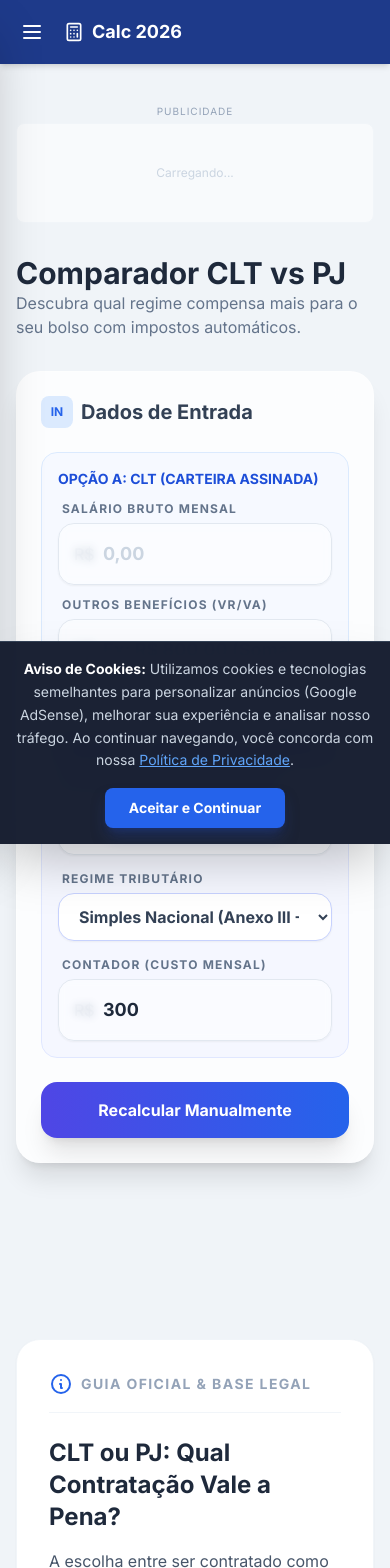
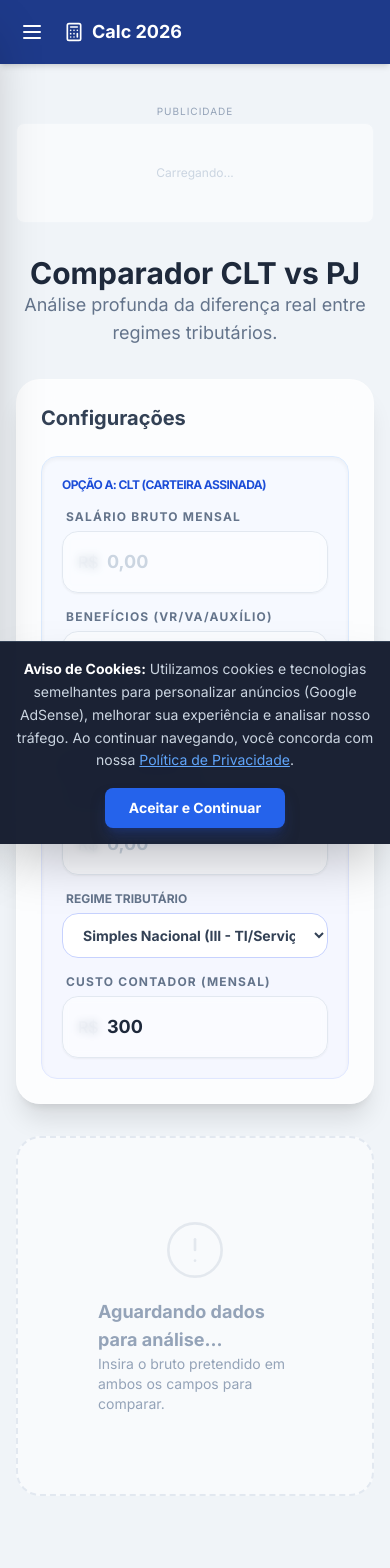
Before and after one commit to noviso123/calculadorasalariobr, a React (Vite) app: page /comparar in a window 390 px wide. Shown: the top 1568 px of the page. Built offline with nearby package versions, Linux system fonts and the light colour scheme.

Commit message:
Refactor: Advanced IRPF breakdown and Annual CLT vs PJ Comparative

```diff
--- a/src/components/views/CompareView.tsx
+++ b/src/components/views/CompareView.tsx
@@ -26,11 +26,8 @@ const CompareView: React.FC = () => {
   // Real-time calculation
   React.useEffect(() => {
     if (cltData.grossSalary > 0 && pjData.grossMonthly > 0) {
-        // Calcular CLT
         const resClt = calculateSalary(cltData);
         setResultClt(resClt);
-
-        // Calcular PJ (Automático)
         const resPj = calculatePjTax(pjData);
         setResultPj(resPj);
     } else {
@@ -39,144 +36,171 @@ const CompareView: React.FC = () => {
     }
   }, [cltData, pjData]);
 
-  const handleCalc = (e: React.FormEvent) => {
-    e.preventDefault();
-  };
+  const handleCalc = (e: React.FormEvent) => { e.preventDefault(); };
 
   const formatCurrency = (val: number) => new Intl.NumberFormat('pt-BR', { style: 'currency', currency: 'BRL' }).format(val);
 
   return (
-    <div className="w-full max-w-6xl mx-auto pb-24">
+    <div className="w-full max-w-7xl mx-auto pb-24">
        <Helmet>
         <title>Comparador CLT x PJ 2026 - Qual vale mais a pena?</title>
       </Helmet>
 
       <header className="mb-8 md:mb-12">
-        <h2 className="text-3xl font-bold text-slate-800">Comparador CLT vs PJ</h2>
-        <p className="text-slate-500">Descubra qual regime compensa mais para o seu bolso com impostos automáticos.</p>
+        <h2 className="text-3xl font-bold text-slate-800 text-center md:text-left">Comparador CLT vs PJ</h2>
+        <p className="text-slate-500 text-center md:text-left text-lg">Análise profunda da diferença real entre regimes tributários.</p>
       </header>
 
       <div className="flex flex-col lg:flex-row gap-8 items-start">
 
         {/* LADO ESQUERDO: INPUTS */}
-        <section className="w-full lg:w-5/12 glass-card p-6 md:p-8 rounded-3xl animate-fade-in-up relative z-10 transition-all">
-            <h3 className="text-xl font-bold text-slate-700 mb-6 flex items-center gap-2">
-                <span className="w-8 h-8 rounded-lg bg-blue-100 text-blue-600 flex items-center justify-center text-xs">IN</span>
-                Dados de Entrada
-            </h3>
+        <section className="w-full lg:w-4/12 glass-card p-6 md:p-8 rounded-3xl animate-fade-in-up relative z-10 transition-all">
+            <h3 className="text-xl font-bold text-slate-700 mb-6 flex items-center gap-2">Configurações</h3>
 
             <form onSubmit={handleCalc} className="space-y-6">
                 {/* BLOCO CLT */}
-                <div className="bg-blue-50/50 p-4 rounded-2xl border border-blue-100">
-                    <h4 className="text-sm font-bold text-blue-700 uppercase mb-3">Opção A: CLT (Carteira Assinada)</h4>
+                <div className="bg-blue-50/50 p-5 rounded-2xl border border-blue-100 shadow-inner">
+                    <h4 className="text-xs font-bold text-blue-700 uppercase mb-4 tracking-tighter">Opção A: CLT (Carteira Assinada)</h4>
                     <InputGroup label="Salário Bruto Mensal" value={cltData.grossSalary} onChange={v => setCltData({...cltData, grossSalary: Number(v)})} required />
-                    <div className="mt-3">
-                         <InputGroup label="Outros Benefícios (VR/VA)" value={cltData.otherDiscounts} onChange={v => setCltData({...cltData, otherDiscounts: Number(v)})} placeholder="Ex: R$ 800,00 (Somar ao Líquido)" />
+                    <div className="mt-4">
+                         <InputGroup label="Benefícios (VR/VA/Auxílio)" value={cltData.otherDiscounts} onChange={v => setCltData({...cltData, otherDiscounts: Number(v)})} placeholder="Ex: 1000" />
                     </div>
                 </div>
 
                 {/* BLOCO PJ */}
-                <div className="bg-indigo-50/50 p-4 rounded-2xl border border-indigo-100">
-                    <h4 className="text-sm font-bold text-indigo-700 uppercase mb-3">Opção B: PJ (Prestador de Serviço)</h4>
+                <div className="bg-indigo-50/50 p-5 rounded-2xl border border-indigo-100 shadow-inner">
+                    <h4 className="text-xs font-bold text-indigo-700 uppercase mb-4 tracking-tighter">Opção B: PJ (Empresa)</h4>
                     <InputGroup label="Faturamento Bruto Mensal" value={pjData.grossMonthly} onChange={v => setPjData({...pjData, grossMonthly: Number(v)})} required />
 
                     <div className="mt-4 space-y-4">
                         <div>
-                             <label className="block text-xs font-bold text-slate-500 uppercase tracking-widest mb-1.5 ml-1">Regime Tributário</label>
+                             <label className="block text-xs font-bold text-slate-500 uppercase mb-1.5 ml-1">Regime Tributário</label>
                              <select
                                 value={pjData.regime}
                                 onChange={e => setPjData({...pjData, regime: e.target.value as PjRegime})}
-                                className="w-full px-4 py-3 rounded-2xl glass-input outline-none font-bold text-slate-700 bg-white border border-indigo-200"
+                                className="w-full px-4 py-3 rounded-2xl bg-white border border-indigo-200 outline-none focus:ring-2 ring-indigo-500/20 font-bold text-slate-700 transition-all text-sm"
                              >
-                                <option value="mei">MEI (Microempreendedor Individual)</option>
-                                <option value="simples_nacional_3">Simples Nacional (Anexo III - TI/Serviços - 6%)</option>
-                                <option value="simples_nacional_5">Simples Nacional (Anexo V - 15.5%)</option>
-                                <option value="lucro_presumido">Lucro Presumido (~14.33%)</option>
+                                <option value="mei">MEI (Ideal até R$ 6.750/mês)</option>
+                                <option value="simples_nacional_3">Simples Nacional (III - TI/Serviços)</option>
+                                <option value="simples_nacional_5">Simples Nacional (V - Sem Fator R)</option>
+                                <option value="lucro_presumido">Lucro Presumido</option>
                              </select>
                         </div>
-                        <InputGroup label="Contador (Custo Mensal)" value={pjData.accountantCost} onChange={v => setPjData({...pjData, accountantCost: Number(v)})} />
+                        <InputGroup label="Custo Contador (Mensal)" value={pjData.accountantCost} onChange={v => setPjData({...pjData, accountantCost: Number(v)})} />
+                    </div>
+                </div>
+            </form>
+        </section>
+
+        {/* LADO DIREITO: ANALISE DETALHADA */}
+        <section className="w-full lg:w-8/12 relative z-10">
+            {resultClt && resultPj ? (
+             <div className="animate-fade-in-up space-y-6">
+
+                {/* ANALISE DE IMPACTO ANUAL */}
+                <div className="bg-white p-1 rounded-3xl border border-slate-200 shadow-xl overflow-hidden">
+                    <div className="bg-slate-800 text-white p-5 flex justify-between items-center">
+                         <div>
+                            <h4 className="text-lg font-bold">Resumo Total Anual</h4>
+                            <p className="text-xs opacity-60">Considerando todos os proventos extras (13º, Férias, FGTS)</p>
+                         </div>
+                         <div className="text-right">
+                             <span className="text-xs uppercase font-medium opacity-50 block">Diferença Anual</span>
+                             <span className={`text-2xl font-black ${ (resultPj.net * 12) > ((resultClt.finalNetSalary + resultClt.otherDiscounts) * 12 + resultClt.grossSalary + resultClt.grossSalary/3 + resultClt.fgtsMonthly * 12) ? 'text-emerald-400' : 'text-blue-400'}`}>
+                                {formatCurrency(Math.abs((resultPj.net * 12) - ((resultClt.finalNetSalary + resultClt.otherDiscounts) * 12 + resultClt.grossSalary + resultClt.grossSalary/3 + resultClt.fgtsMonthly * 12)))}
+                             </span>
                          </div>
                     </div>
 
-                <button type="submit" className="w-full bg-gradient-to-r from-indigo-600 to-blue-600 hover:from-indigo-700 hover:to-blue-700 text-white font-bold py-4 rounded-2xl shadow-xl transition-all active:scale-[0.98]">
-                    Recalcular Manualmente
-                </button>
-            </form>
-        </section>
-
-        {/* LADO DIREITO: RESULTADOS */}
-        <section className="w-full lg:w-7/12 relative z-10">
-            {resultClt && resultPj && (
-             <div className="animate-fade-in-up space-y-6">
-
-                {/* VERSUS CARD */}
-                <div className="grid grid-cols-1 md:grid-cols-2 gap-4">
-                    {/* CARD CLT */}
-                    <div className="bg-white p-6 rounded-3xl border border-blue-100 shadow-lg relative overflow-hidden group hover:border-blue-300 transition-colors">
-                        <div className="absolute top-0 left-0 w-full h-1.5 bg-blue-500"></div>
-                        <h4 className="text-blue-600 font-bold text-lg mb-1">CLT Líquido</h4>
-                        <p className="text-xs text-slate-400 mb-4">Salário + Benefícios</p>
-
-                        <p className="text-3xl font-black text-slate-800 mb-2">{formatCurrency(resultClt.finalNetSalary + resultClt.otherDiscounts)}</p>
-
-                        <div className="space-y-1 text-xs text-slate-500">
-                             <div className="flex justify-between"><span>Bruto:</span> <span>{formatCurrency(resultClt.grossSalary)}</span></div>
-                             <div className="flex justify-between text-red-500"><span>Impostos:</span> <span>-{formatCurrency(resultClt.inss + resultClt.irpf)}</span></div>
-                             <div className="flex justify-between text-emerald-600 font-bold"><span>FGTS (Depósito):</span> <span>+{formatCurrency(resultClt.fgtsMonthly)}</span></div>
+                    <div className="overflow-x-auto">
+                        <table className="w-full text-sm">
+                            <thead>
+                                <tr className="bg-slate-50 text-slate-400 uppercase text-[10px] font-bold tracking-widest border-b border-slate-100">
+                                    <th className="px-6 py-4 text-left">Item / Provento</th>
+                                    <th className="px-6 py-4 text-center">CLT (Anual)</th>
+                                    <th className="px-6 py-4 text-center">PJ (Anual)</th>
+                                </tr>
+                            </thead>
+                            <tbody className="divide-y divide-slate-100 font-medium text-slate-700">
+                                <tr>
+                                    <td className="px-6 py-4">Salários / Notas Fiscais (x12)</td>
+                                    <td className="px-6 py-4 text-center">{formatCurrency(resultClt.finalNetSalary * 12)}</td>
+                                    <td className="px-6 py-4 text-center">{formatCurrency(resultPj.net * 12)}</td>
+                                </tr>
+                                <tr>
+                                    <td className="px-6 py-4">Benefícios (VR/VA/Auxílios)</td>
+                                    <td className="px-6 py-4 text-center">{formatCurrency(resultClt.otherDiscounts * 12)}</td>
+                                    <td className="px-6 py-4 text-center">—</td>
+                                </tr>
+                                <tr>
+                                    <td className="px-6 py-4">13º Salário Líquido (Estimado)</td>
+                                    <td className="px-6 py-4 text-center text-blue-600">+{formatCurrency(resultClt.finalNetSalary)}</td>
+                                    <td className="px-6 py-4 text-center">—</td>
+                                </tr>
+                                <tr>
+                                    <td className="px-6 py-4">Férias (+ 1/3 Constitucional)</td>
+                                    <td className="px-6 py-4 text-center text-blue-600">+{formatCurrency(resultClt.grossSalary / 3)}</td>
+                                    <td className="px-6 py-4 text-center font-normal italic opacity-50">(Dias não faturados?)</td>
+                                </tr>
+                                <tr>
+                                    <td className="px-6 py-4">Depósito FGTS Anual (8%)</td>
+                                    <td className="px-6 py-4 text-center text-emerald-600 font-bold">+{formatCurrency(resultClt.fgtsMonthly * 12)}</td>
+                                    <td className="px-6 py-4 text-center">—</td>
+                                </tr>
+                                <tr className="bg-slate-50 font-black text-lg text-slate-900	">
+                                    <td className="px-6 py-5">Valor Total Real Anual</td>
+                                    <td className="px-6 py-5 text-center text-blue-700">
+                                        {formatCurrency((resultClt.finalNetSalary + resultClt.otherDiscounts) * 12 + resultClt.grossSalary + resultClt.grossSalary/3 + resultClt.fgtsMonthly * 12)}
+                                    </td>
+                                    <td className="px-6 py-5 text-center text-indigo-700">
+                                        {formatCurrency(resultPj.net * 12)}
+                                    </td>
+                                </tr>
+                            </tbody>
+                        </table>
                     </div>
                 </div>
 
-                    {/* CARD PJ */}
-                    <div className="bg-white p-6 rounded-3xl border border-indigo-100 shadow-lg relative overflow-hidden group hover:border-indigo-300 transition-colors">
-                         <div className="absolute top-0 left-0 w-full h-1.5 bg-indigo-500"></div>
-                         <h4 className="text-indigo-600 font-bold text-lg mb-1">PJ Líquido</h4>
-                         <p className="text-xs text-slate-400 mb-4">{resultPj.regimeLabel}</p>
-
-                         <p className="text-3xl font-black text-slate-800 mb-2">{formatCurrency(resultPj.net)}</p>
-
-                         <div className="space-y-1 text-xs text-slate-500">
-                             <div className="flex justify-between"><span>Faturamento:</span> <span>{formatCurrency(pjData.grossMonthly)}</span></div>
-                             <div className="flex justify-between text-red-500"><span>Imposto ({resultPj.taxRate}%):</span> <span>-{formatCurrency(resultPj.taxValue)}</span></div>
-                             <div className="flex justify-between text-red-400"><span>Custos:</span> <span>-{formatCurrency(pjData.accountantCost)}</span></div>
+                {/* VEREDITO PERSONALIZADO */}
+                <div className={`p-8 rounded-3xl border-2 shadow-lg transition-all ${resultPj.net*12 > ((resultClt.finalNetSalary + resultClt.otherDiscounts) * 12 + resultClt.grossSalary + resultClt.grossSalary/3 + resultClt.fgtsMonthly * 12) ? 'bg-emerald-50 border-emerald-200' : 'bg-blue-50 border-blue-200'}`}>
+                    <div className="flex flex-col md:flex-row gap-6 items-center">
+                        <div className={`h-20 w-20 rounded-2xl flex items-center justify-center shrink-0 shadow-lg ${resultPj.net*12 > ((resultClt.finalNetSalary + resultClt.otherDiscounts) * 12 + resultClt.grossSalary + resultClt.grossSalary/3 + resultClt.fgtsMonthly * 12) ? 'bg-emerald-500 text-white' : 'bg-blue-500 text-white'}`}>
+                            {resultPj.net*12 > ((resultClt.finalNetSalary + resultClt.otherDiscounts) * 12 + resultClt.grossSalary + resultClt.grossSalary/3 + resultClt.fgtsMonthly * 12) ? (
+                                <svg xmlns="http://www.w3.org/2000/svg" width="40" height="40" viewBox="0 0 24 24" fill="none" stroke="currentColor" strokeWidth="2.5" strokeLinecap="round" strokeLinejoin="round"><polyline points="20 6 9 17 4 12"/></svg>
+                            ) : (
+                                <svg xmlns="http://www.w3.org/2000/svg" width="40" height="40" viewBox="0 0 24 24" fill="none" stroke="currentColor" strokeWidth="2.5" strokeLinecap="round" strokeLinejoin="round"><path d="M18 6 6 18"/><path d="M6 6l12 12"/></svg>
+                            )}
                         </div>
-                    </div>
-                </div>
-
-                {/* RESULTADO FINAL (VENCEDOR) */}
-                <div className="glass-card p-6 md:p-8 rounded-3xl flex flex-col md:flex-row items-center gap-6 border border-slate-200">
-                    <div className={`p-4 rounded-full ${resultPj.net > (resultClt.finalNetSalary + resultClt.otherDiscounts) ? 'bg-indigo-100 text-indigo-600' : 'bg-blue-100 text-blue-600'}`}>
-                        <svg xmlns="http://www.w3.org/2000/svg" width="32" height="32" viewBox="0 0 24 24" fill="none" stroke="currentColor" strokeWidth="2" strokeLinecap="round" strokeLinejoin="round"><path d="M6 9H4.5a2.5 2.5 0 0 1 0-5H6"/><path d="M18 9h1.5a2.5 2.5 0 0 0 0-5H18"/><path d="M4 22h16"/><path d="M10 14.66V17c0 .55-.47.98-.97 1.21C7.85 18.75 7 20.24 7 22"/><path d="M14 14.66V17c0 .55.47.98.97 1.21C16.15 18.75 17 20.24 17 22"/><path d="M18 2H6v7a6 6 0 0 0 12 0V2Z"/></svg>
-                    </div>
-                    <div className="flex-1">
-                        <h3 className="text-xl font-bold text-slate-800">
-                            {resultPj.net > (resultClt.finalNetSalary + resultClt.otherDiscounts) ? 'PJ Compensa Mais' : 'CLT Compensa Mais'}
+                        <div className="flex-1 text-center md:text-left">
+                            <h3 className="text-2xl font-black text-slate-800 mb-2">
+                                {resultPj.net*12 > ((resultClt.finalNetSalary + resultClt.otherDiscounts) * 12 + resultClt.grossSalary + resultClt.grossSalary/3 + resultClt.fgtsMonthly * 12) ? 'O regime PJ é financeiramente vantajoso!' : 'O regime CLT ainda é mais seguro e lucrativo!'}
                             </h3>
                             {(() => {
-                            const cltTotalVal = resultClt.finalNetSalary + resultClt.otherDiscounts;
-                            const diff = Math.abs(resultPj.net - cltTotalVal);
-                            const breakEven = (cltTotalVal + pjData.accountantCost) / (1 - (resultPj.taxRate / 100));
+                                const cltAnnualTotal = (resultClt.finalNetSalary + resultClt.otherDiscounts) * 12 + resultClt.grossSalary + resultClt.grossSalary/3 + resultClt.fgtsMonthly * 12;
+                                const breakEvenMonthly = (cltAnnualTotal / 12 + pjData.accountantCost) / (1 - (resultPj.taxRate / 100));
 
                                 return (
-                                <div className="text-slate-500 text-sm mt-1 space-y-2">
-                                    <p>
-                                        A diferença líquida é de <strong className="text-emerald-600">{formatCurrency(diff)}</strong> por mês.
+                                    <div className="space-y-4">
+                                        <p className="text-slate-600 leading-relaxed">
+                                            Considerando todos os direitos CLT (como FGTS e 13º), seu ganho anual atual equivale a um faturamento PJ de
+                                            <strong className="text-xl mx-2 text-slate-800 underline decoration-indigo-400 decoration-4 underline-offset-4">{formatCurrency(breakEvenMonthly)}/mês</strong>.
                                         </p>
-                                    <div className="p-3 bg-slate-50 rounded-xl border border-slate-100">
-                                        <p className="text-[11px] font-bold text-slate-400 uppercase tracking-widest mb-1">Análise de Equilíbrio</p>
-                                        <p className="text-slate-600">
-                                            Para igualar o ganho financeiro deste CLT, o faturamento PJ precisaria ser de pelo menos
-                                            <strong className="text-indigo-600 ml-1">{formatCurrency(breakEven)}</strong>.
-                                        </p>
+                                        <div className="flex flex-wrap gap-2 justify-center md:justify-start">
+                                            <span className="px-3 py-1 bg-white/60 rounded-full border border-slate-200 text-xs font-bold text-slate-500 uppercase tracking-widest">Diferença Real: {formatCurrency(Math.abs(resultPj.net * 12 - cltAnnualTotal) / 12)} /mês</span>
                                         </div>
-                                    <p className="text-xs pt-2 italic">
-                                        * Considere que CLT possui benefícios adicionais como 13º, Férias + 1/3 e FGTS (R$ {formatCurrency(resultClt.fgtsMonthly)}/mês).
-                                    </p>
                                     </div>
                                 );
                             })()}
                         </div>
                     </div>
+                </div>
 
+             </div>
+            ) : (
+                <div className="flex flex-col items-center justify-center p-20 bg-slate-50 rounded-3xl border-2 border-dashed border-slate-200 text-slate-400">
+                    <svg xmlns="http://www.w3.org/2000/svg" width="64" height="64" viewBox="0 0 24 24" fill="none" stroke="currentColor" strokeWidth="1" strokeLinecap="round" strokeLinejoin="round" className="mb-4 opacity-20"><circle cx="12" cy="12" r="10"/><path d="M12 8v4"/><path d="M12 16h.01"/></svg>
+                    <p className="font-bold text-lg">Aguardando dados para análise...</p>
+                    <p className="text-sm">Insira o bruto pretendido em ambos os campos para comparar.</p>
                 </div>
             )}
         </section>
--- a/src/services/taxService.ts
+++ b/src/services/taxService.ts
@@ -692,13 +692,17 @@ export const calculateIrpfSimulated = (data: IrpfInput): IrpfResult => {
 
   // Cálculo exato usando Dedução (Mais seguro)
   let exactTax = 0;
+  let deductibleAmount = 0;
+
   for (const bracket of IRPF_BRACKETS) {
        if (appliedBase <= bracket.limit) {
            exactTax = (appliedBase * bracket.rate) - bracket.deduction;
+           deductibleAmount = bracket.deduction;
            break;
        }
        if (bracket.limit === Infinity) {
             exactTax = (appliedBase * bracket.rate) - bracket.deduction;
+            deductibleAmount = bracket.deduction;
             break; // ultimo
        }
   }
@@ -722,6 +726,7 @@ export const calculateIrpfSimulated = (data: IrpfInput): IrpfResult => {
     simplifiedBase: Math.max(0, grossIncome - simplifiedDiscount),
     appliedBase,
     isSimplifiedBest,
+    deductibleAmount,
     taxValue: Number(taxValue.toFixed(2)),
     effectiveRate: Number(effectiveRate.toFixed(2)),
     brackets: bracketsBreakdown
--- a/src/types.ts
+++ b/src/types.ts
@@ -260,7 +260,7 @@ export interface IrpfResult {
   // Best Option
   appliedBase: number;
   isSimplifiedBest: boolean;
-
+  deductibleAmount: number;
   taxValue: number;
   effectiveRate: number;
 
```
Also changed, not shown: src/components/views/IrpfView.tsx (+14 -9 lines). Lines whose indentation alone changed are shown as unchanged.
